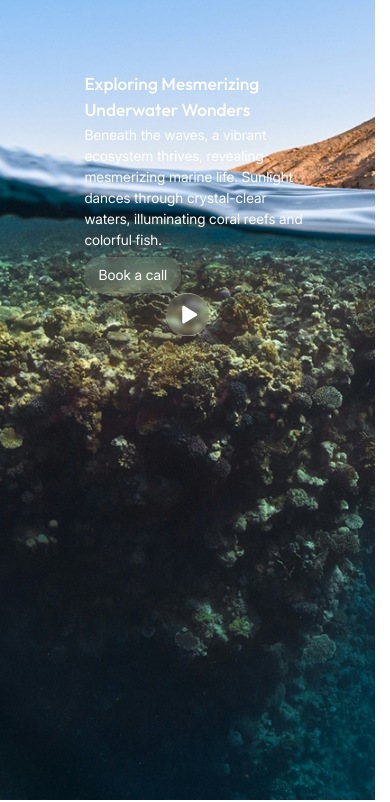
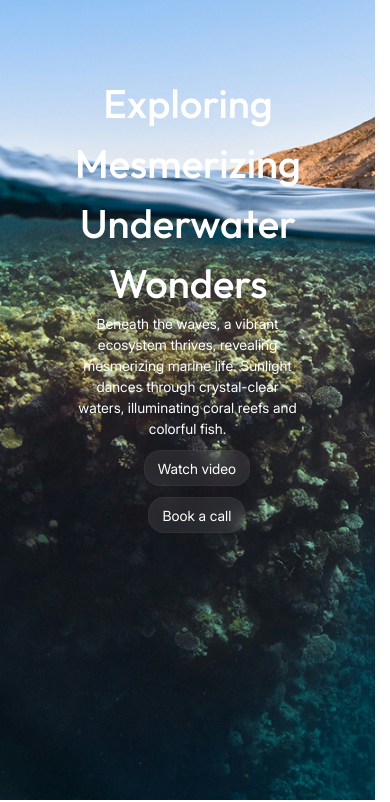
Before and after one commit to ArtemDikanov/myProjectResume, a website built with Vite: page index.html in a window 390 px wide. Shown: the part 44-846 px from the top of the page. Built offline with nearby package versions, Linux system fonts and the light colour scheme.

Commit message:
Сделал адаптив hero-block

```diff
--- a/index.html
+++ b/index.html
@@ -55,22 +55,16 @@
         </dialog>
       </header>
       <div class="hero-block__main">
-        <div class="hero-block__main-information-block information-block">
-          <h1 class="information-block__title">
+        <div class="hero-block__main-text-block text-block">
+          <h1 class="text-block__title">
             Exploring Mesmerizing Underwater Wonders
           </h1>
-          <p class="information-block__content">
+          <p class="text-block__paragraph">
             Beneath the waves, a vibrant ecosystem thrives, revealing mesmerizing marine life. Sunlight dances through crystal-clear waters, illuminating coral reefs and colorful fish.
           </p>
-          <button class="information-block__button">
-            <svg class="information-block__button-svg" width="26" height="26" viewBox="0 0 26 26" fill="none" xmlns="http://www.w3.org/2000/svg">
-              <path d="M5.12833 11.0358C7.16833 15.045 10.455 18.3175 14.4642 20.3717L17.5808 17.255C17.9633 16.8725 18.53 16.745 19.0258 16.915C20.6125 17.4392 22.3267 17.7225 24.0833 17.7225C24.8625 17.7225 25.5 18.36 25.5 19.1392V24.0833C25.5 24.8625 24.8625 25.5 24.0833 25.5C10.7808 25.5 0 14.7192 0 1.41667C0 0.6375 0.6375 0 1.41667 0H6.375C7.15417 0 7.79167 0.6375 7.79167 1.41667C7.79167 3.1875 8.075 4.8875 8.59917 6.47417C8.755 6.97 8.64167 7.5225 8.245 7.91917L5.12833 11.0358Z" fill="white"/>
-            </svg>
-            Book a call
-          </button>
         </div>
-        <a href="/" class="hero-block__main-videoLink videolink">
-          <svg class="videolink-svg" width="160" height="160" viewBox="0 0 160 160" fill="none" xmlns="http://www.w3.org/2000/svg">
+        <a href="/" class="hero-block__main-videoLink videolinkDesktop">
+            <svg class="videolink__svg" width="160" height="160" viewBox="0 0 160 160" fill="none" xmlns="http://www.w3.org/2000/svg">
               <foreignObject x="-16" y="-16" width="192" height="192"><div xmlns="http://www.w3.org/1999/xhtml" style="backdrop-filter:blur(8px);clip-path:url(#bgblur_0_1252_8_clip_path);height:100%;width:100%"></div></foreignObject><g data-figma-bg-blur-radius="16">
               <rect x="1" y="1" width="158" height="158" rx="79" fill="white" fill-opacity="0.08"/>
               <rect x="1" y="1" width="158" height="158" rx="79" stroke="url(#paint0_linear_1252_8)" stroke-width="2"/>
@@ -86,8 +80,22 @@
               </defs>
             </svg>
         </a>
+        <a href="/" class="hero-block__main-videoLink videolinkMobile">Watch video</a>
+        <button class="hero-block__main-button hero-button">
+            <svg class="hero-button__svg" width="26" height="26" viewBox="0 0 26 26" fill="none" xmlns="http://www.w3.org/2000/svg">
+              <path d="M5.12833 11.0358C7.16833 15.045 10.455 18.3175 14.4642 20.3717L17.5808 17.255C17.9633 16.8725 18.53 16.745 19.0258 16.915C20.6125 17.4392 22.3267 17.7225 24.0833 17.7225C24.8625 17.7225 25.5 18.36 25.5 19.1392V24.0833C25.5 24.8625 24.8625 25.5 24.0833 25.5C10.7808 25.5 0 14.7192 0 1.41667C0 0.6375 0.6375 0 1.41667 0H6.375C7.15417 0 7.79167 0.6375 7.79167 1.41667C7.79167 3.1875 8.075 4.8875 8.59917 6.47417C8.755 6.97 8.64167 7.5225 8.245 7.91917L5.12833 11.0358Z" fill="white"/>
+            </svg>
+            Book a call
+        </button>
       </div>
     </section>
+    <h1>3etwetwetreyre</h1>
+    <h1>3etwetwetreyre</h1>
+    <h1>3etwetwetreyre</h1>
+    <h1>3etwetwetreyre</h1>
+    <h1>3etwetwetreyre</h1>
+    <h1>3etwetwetreyre</h1>
+    <h1>3etwetwetreyre</h1>
     <script type="module" src="/src/scripts/main.js"></script>
   </body>
 </html>
--- a/src/styles/_mixinsAndFunctions.scss
+++ b/src/styles/_mixinsAndFunctions.scss
@@ -21,7 +21,11 @@
 
 
 @function fontSize($desiredFont) {
-    @return clamp(14px, calc(100vw / (1440 / $desiredFont)), 64px);
+    @return clamp(14px, calc(100vw / (1440 / $desiredFont)), 48px);
+};
+
+@function fontSizeTitle($desiredFont) {
+    @return clamp(40px, calc(100vw / (1440 / $desiredFont)), 64px);
 };
 
 @function fontSizeBurgerMenu($desiredFont) {
--- a/src/styles/blocks/header/_header.scss
+++ b/src/styles/blocks/header/_header.scss
@@ -7,6 +7,7 @@
     flex-direction: row;
     font-size: fontSize(14);
     font-family: var(--font-family-base);
+    z-index: 1000;
 
     &__logo {
         padding-top: calc(fontSize(14) / 2);
--- a/src/styles/blocks/hero/_hero-adaptive.scss
+++ b/src/styles/blocks/hero/_hero-adaptive.scss
@@ -1,26 +1,112 @@
 @use '/src/styles/mixinsAndFunctions' as *;
 
 @media screen and (orientation: landscape) {
-    .information-block {
-        height: 20dvh;
-    }
+   /*  .hero-block__main {
+        margin-top: 90px;
+    } */
 }
 
-@media (max-width: 500px) {
+
+/* @media (max-width: 600px) {
     .information-block__button-svg {
         display: none;
     }
 }
 
 @media (max-width: 580px) {
+    .information-block__button {
+        margin-left: min(60%);
+    }
+
+    .videolink {
+        margin-left: 10%;
+    }
+
+}
+
+@media (max-width: 500px) {
+    .information-block {
+        padding-top: 14%;
+    }
+}
+
+@media (max-width: 350px) {
+    .information-block {
+        padding-top: 17%;
+    }
+}
+
+@media (max-width: 320px) {
+    .information-block {
+        padding-top: 20%;
+    }
+}
+ */
+
+
+
+/* @media (max-width: 750px) and (max-height: 1500px) {
+    .information-block {
+        padding-top: 10%;
+    }
+}
+
+@media (max-width: 570px) and (max-height: 1500px) {
+    .information-block {
+        padding-top: 13%;
+    }
+}
+
+@media (max-width: 500px) and (max-height: 1500px) {
+    .information-block {
+        padding-top: 18%;
+    }
+}
+
+@media (max-width: 450px) and (max-height: 1500px) {
+    .information-block {
+        padding-top: 23%;
+    }
+}
+
+@media (max-width: 410px) and (max-height: 1500px) {
+    .information-block {
+        padding-top: 29%;
+    }
+}
+
+@media (max-width: 360px) and (max-height: 1500px) {
+    .information-block {
+        padding-top: 35%;
+    }
+} */
+
+/* @media (max-width: 1018px) {
     .hero-block__main {
-        justify-content: center;
+        margin-top: 16%;
+    }
+} */
+
+
+@media (max-width: 500px) {
+    .hero-block__main {
         flex-direction: column;
-        column-gap: 50px;
 
-        .videolink {
-            margin-top: 0;
-            margin-right: 0;
+        .text-block {
+            text-align: center;
+            margin-left: 0;
+        }
+
+        .videolinkDesktop {
+            display: none;
+        }
+
+        .videolinkMobile {
+            display: block;
+        }
+
+        .hero-button__svg {
+            display: none;
         }
     }
 }
--- a/src/styles/blocks/hero/_hero.scss
+++ b/src/styles/blocks/hero/_hero.scss
@@ -6,40 +6,57 @@
     background-image: url(/src/images/preview-image.jpg);
     background-size: cover;
     background-repeat: no-repeat;
+    overflow: auto;
 
     &__main {
         display: flex;
         justify-content: space-between;
         align-items: center;
+        flex-wrap: wrap;
+        margin-top: calc(100vw / (1440 / 280));
 
-        .information-block {
+        .text-block {
             @include flex;
             flex-direction: column;
             align-items: flex-start;
             color: var(--white-color);
             max-width: 60%;
-            max-height: 60dvh;
-            margin-top: 20%;
+            /* margin-top: 15%; */
             margin-left: 5%;
 
             &__title {
                 font-family: var(--font-family-title);
-                font-size: fontSize(64);
+                font-size: fontSizeTitle(64);
                 font-weight: 500;
             }
 
-            &__content {
+            &__paragraph {
                 font-family: var(--font-family-base);
                 font-size: fontSize(20);
                 font-weight: 400;
             }
+        }
 
-            &__button {
+        .videolinkDesktop {
+            width: videoLinkSize();
+            height: videoLinkSize();
+            margin-top: 10%;
+            margin-right: 20%;
+
+            &__svg {
+                width: videoLinkSize();
+                height: videoLinkSize();
+            }
+        }
+
+        .videolinkMobile {
+            display: none;
             min-width: infoBlockButtonWidth();
             min-height: infoBlockButtonHeight();
-                padding: infoBlockButtonPaddingVertical() infoBlockButtonPaddingHorizontal();
-                padding-bottom: infoBlockButtonPaddingVertical();
+            padding: min(infoBlockButtonPaddingVertical()) min(infoBlockButtonPaddingHorizontal());
+            padding-bottom: min(infoBlockButtonPaddingVertical());
             margin-top: 3%;
+            margin-left: 5%;
             font-family: var(--font-family-base);
             font-size: fontSize(24);
             color: var(--white-color);
@@ -48,21 +65,31 @@
             border-radius: var(--border-radius-button);
             background: var(--grey-color);
             backdrop-filter: var(--blur-filter);
+            white-space: nowrap;
+            text-decoration: none;
+        }
 
-                &-svg {
+        .hero-button {
+            min-width: infoBlockButtonWidth();
+            min-height: infoBlockButtonHeight();
+            padding: min(infoBlockButtonPaddingVertical()) min(infoBlockButtonPaddingHorizontal());
+            padding-bottom: min(infoBlockButtonPaddingVertical());
+            margin-top: 3%;
+            margin-left: 5%;
+            font-family: var(--font-family-base);
+            font-size: fontSize(24);
+            color: var(--white-color);
+            font-weight: 400;
+            border: var(--border);
+            border-radius: var(--border-radius-button);
+            background: var(--grey-color);
+            backdrop-filter: var(--blur-filter);
+            white-space: nowrap;
+
+            &__svg {
                 width: phoneIconSize();
                 height: phoneIconSize();
             }
         }
     }
-
-        .videolink {
-            margin-top: 10%;
-            margin-right: 20%;
-            &-svg {
-                width: videoLinkSize();
-                height: videoLinkSize();
 }
-        }
-    }
-}
```
Also changed, not shown: src/styles/_normalize.scss (+0 -11 lines). Lines whose indentation alone changed are shown as unchanged.
